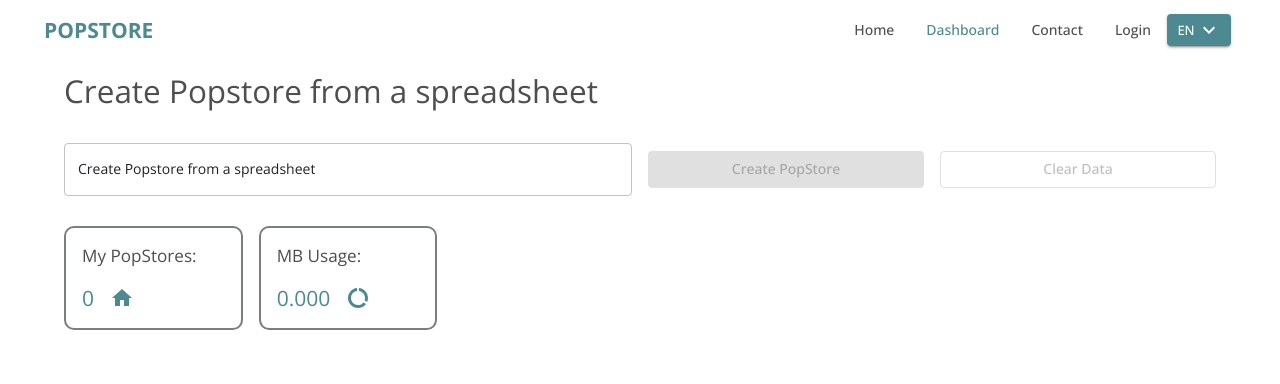
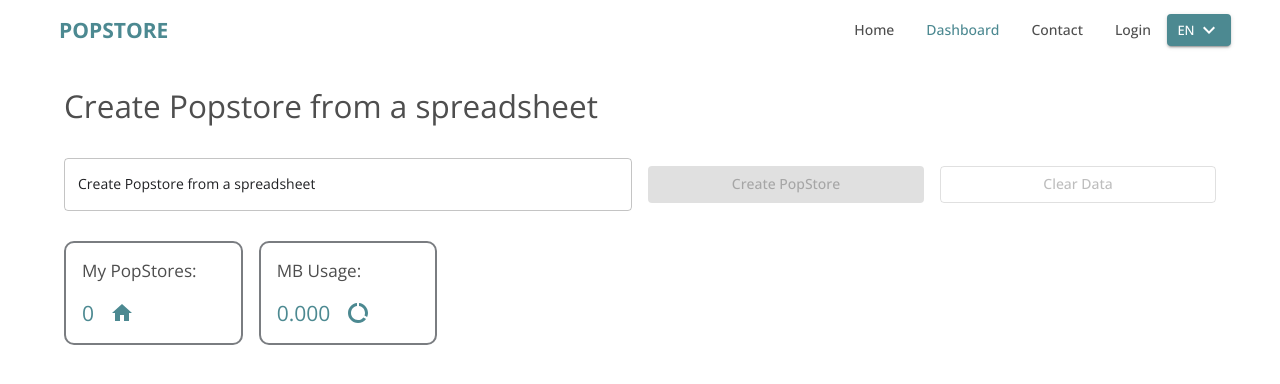
Before and after one commit to ntalegeofrey/Popstore, a React (Create React App) app: page / in a window 1280 px wide. Shown: the top 384 px of the page. Built offline with nearby package versions, Linux system fonts and the light colour scheme; no server answers; what reduxjs-toolkit-persist would draw is missing.

Commit message:
testing appbar padding

```diff
--- a/src/App.js
+++ b/src/App.js
@@ -24,7 +24,7 @@
       <Navigation />
       <MainContainer component={"main"}>
         {/* puts content below appbar */}
-        <Box sx={{ height: "15px" }}></Box>
+        <Box sx={{ height: "30px" }}></Box>
         <Routes>
           <Route path="/" element={<LandingPage />} />
           <Route exact path="/popstore/all" element={<MyPopstore />} />
--- a/src/components/Styles/styledAppBar.js
+++ b/src/components/Styles/styledAppBar.js
@@ -24,7 +24,7 @@
     marginRight: 0,
   },
   [theme.breakpoints.up("md")]: {
-    marginLeft: "20px",
+    marginLeft: "35px",
     marginRight: "25px",
   },
 }));
```
